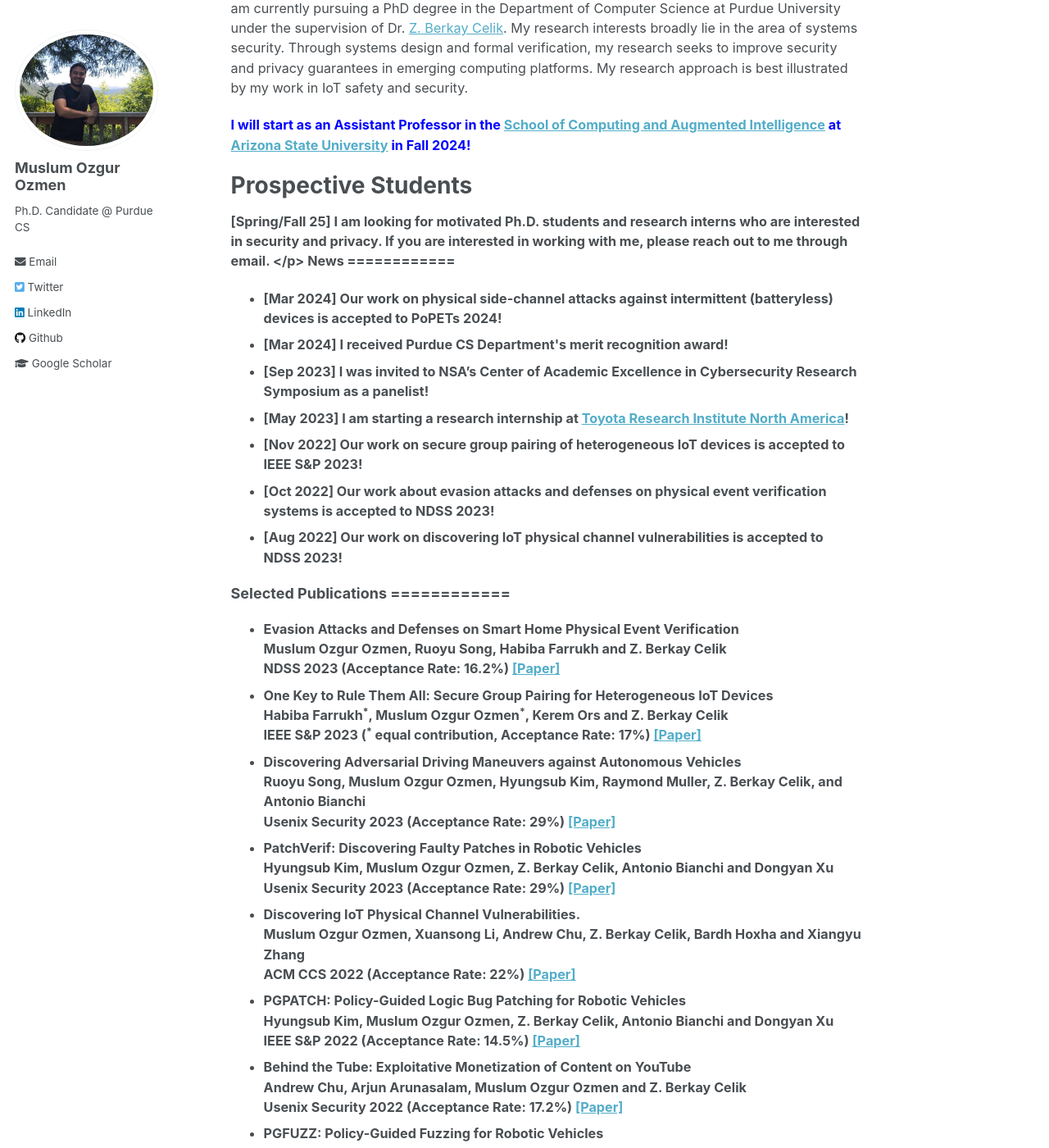
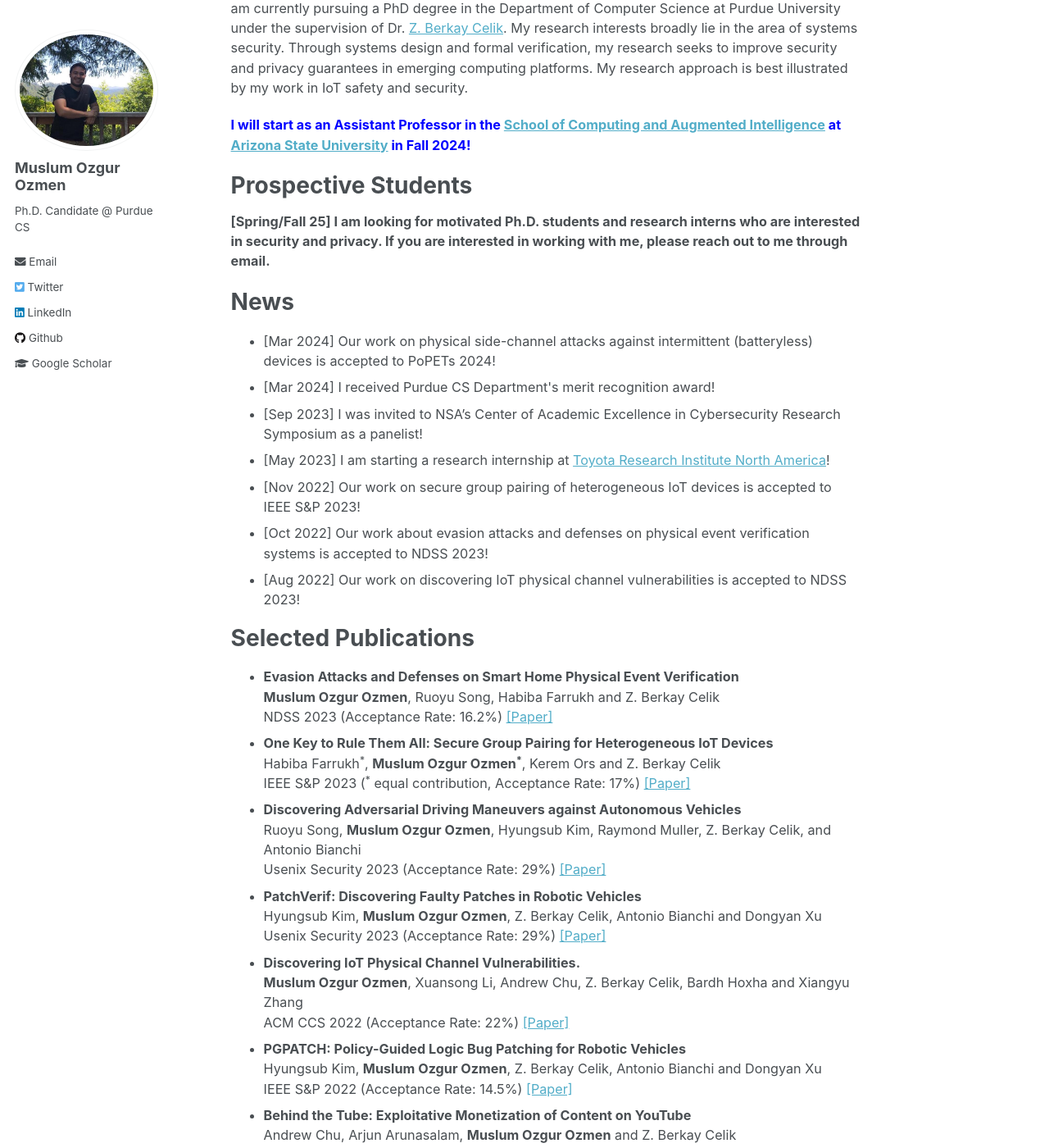
Before and after one commit to ozgurozmen/ozgurozmen.github.io, a Jekyll site: the page built from _pages/about.md, in a window 1280 px wide and 1400 px high, scrolled down 211 px. Shown: the whole window at 82% size. Built offline with Jekyll 4.4.1, drawn with Linux system fonts in a browser that asks for light colours; some of the changed text lies outside the part shown.

```diff
--- a/_pages/about.md
+++ b/_pages/about.md
@@ -25,7 +25,7 @@ I received my Master of Science degree in computer science from Oregon State Uni
 
 Prospective Students
 ============
-<p> <b> [Spring/Fall 25] <b> I am looking for motivated Ph.D. students and research interns who are interested in security and privacy. If you are interested in working with me, please reach out to me through email. </p>
+<b> [Spring/Fall 25] <b> I am looking for motivated Ph.D. students and research interns who are interested in security and privacy. If you are interested in working with me, please reach out to me through email.
 
 
 News
```
